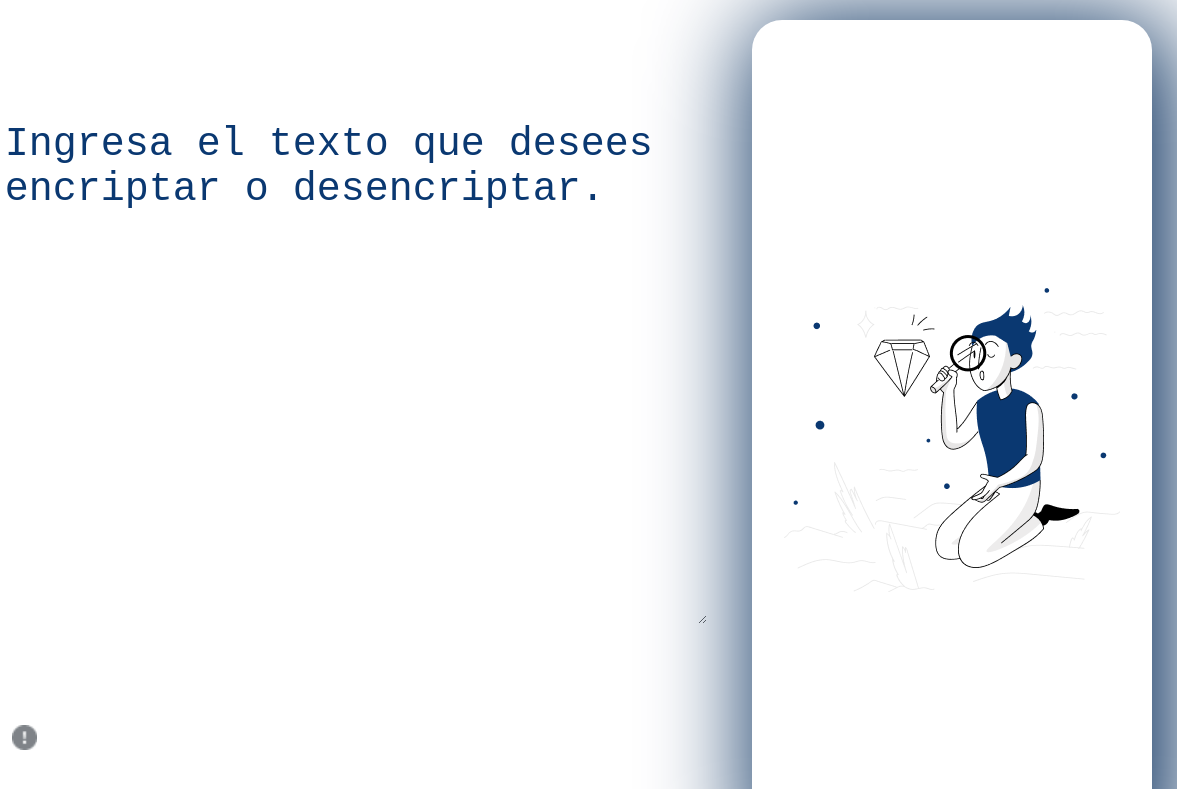
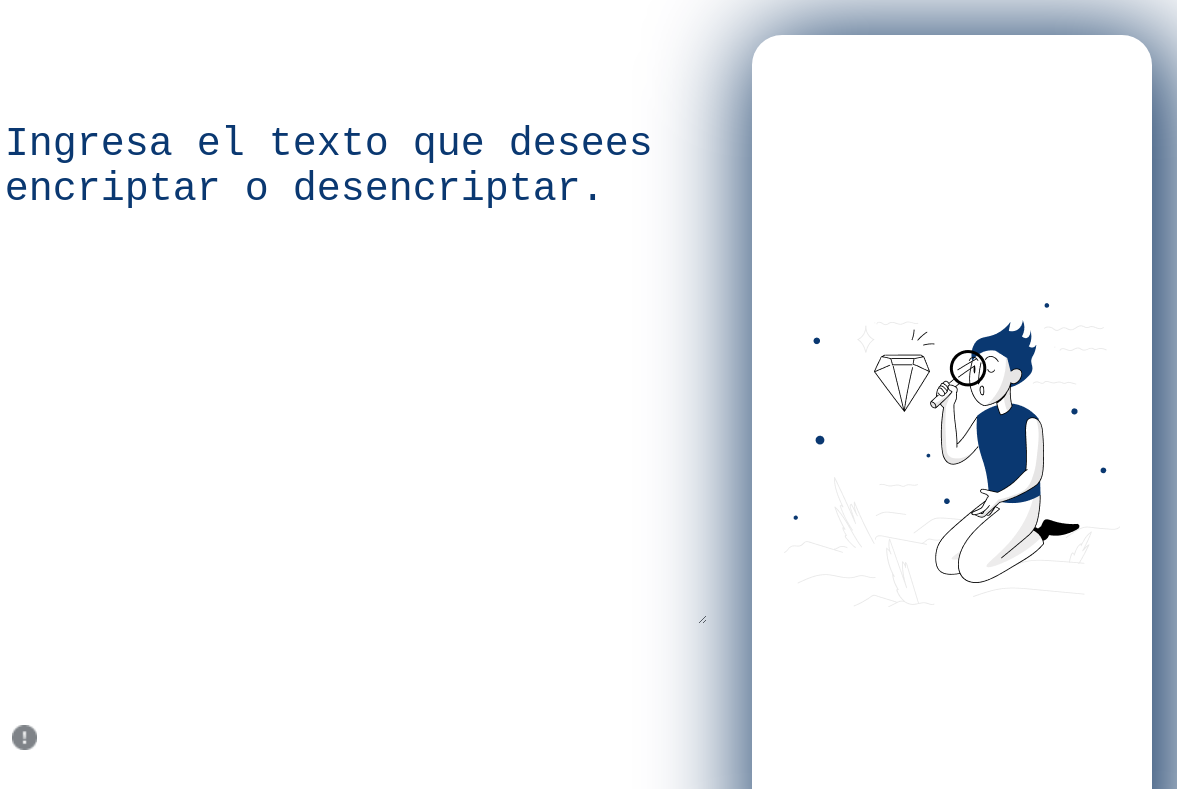
Before and after one commit to AxelCortes162/Encriptador, a plain HTML site: page index.html in a window 1280 px wide. Shown: the top 789 px of the page, 103-1280 px from the left. Drawn offline with nearby package versions, Linux system fonts and the light colour scheme.

Commit message:
Se cambia estilos

```diff
--- a/style.css
+++ b/style.css
@@ -94,7 +94,7 @@ main{
     background-position: center;
     display: block;
     position: relative;
-    top:20px;
+    top:35px;
     width: 400px;
     height: 840px;
     right: 00px;
@@ -115,6 +115,8 @@ main{
 }
 .mensaje{
     font-size: 25px;
+    width: 99%;
+    margin-left: 2px;
     color: white;
     font-style: italic;
     font-weight: 800;
```
